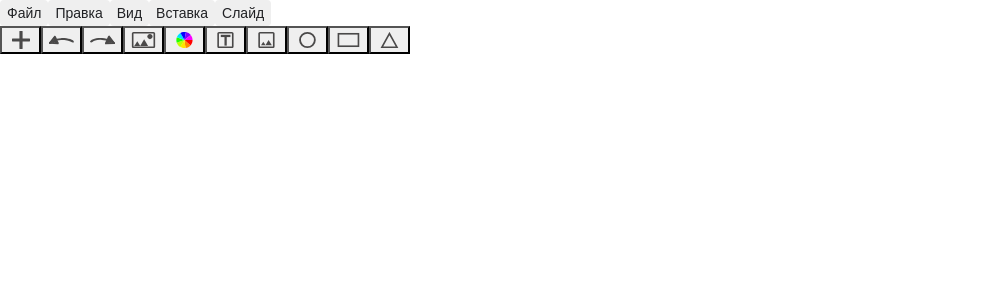
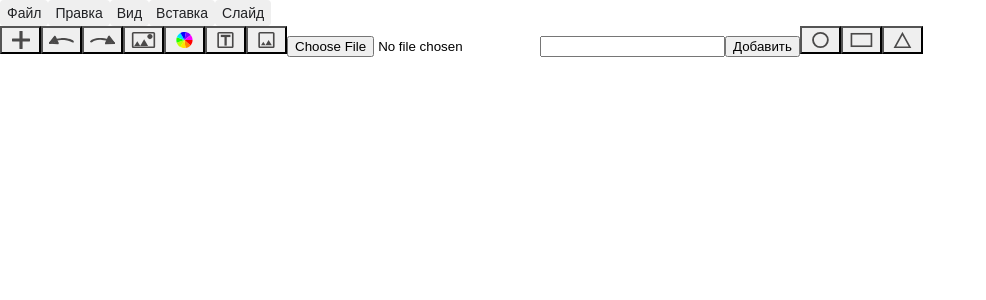
Before and after one commit to mrol1114/presentation-maker, a React (Create React App) app: page / in a window 1280 px wide. Shown: the top 300 px of the page, without its empty margins (0-986 px from the left). Built offline with nearby package versions, Linux system fonts and the light colour scheme.

Commit message:
теперь картинку можно добавить с пк и по урлу с помощью input

```diff
--- a/src/components/toolbar/Toolbar.tsx
+++ b/src/components/toolbar/Toolbar.tsx
@@ -39,7 +39,23 @@ function Toolbar(): JSX.Element
 
     const addImageHandler = () =>
     {
-        dispatch(functions.addArea, {areaType: "image"});
+
+    }
+
+    const addImageBaseHandler = event =>
+    {
+        const fileReader = new FileReader();
+
+        fileReader.onload = () => {
+            dispatch(functions.addArea, {areaType: "imageBase64", path: fileReader.result});
+        }
+        fileReader.readAsDataURL(event.target.files[0]);
+    }
+
+    const addImageUrlHandler = () =>
+    {
+        const url: string = document.getElementsByTagName("input")[1].value;
+        dispatch(functions.addArea, {areaType: "imageUrl", path: url});
     }
 
     const addElipseHandler = () =>
@@ -73,6 +89,9 @@ function Toolbar(): JSX.Element
                 onClick={addTextHandler} />
             <Button additionalClass={styles["image"] + " " + styles["icon"]}
                 onClick={addImageHandler} />
+            <input className={styles["image-base"]} type="file" accept=".jpg, .jpeg, .png" onChange={addImageBaseHandler} />
+            <input className={styles["image-url"]} type="url" />
+            <button className={styles['button']} type="submit" onClick={addImageUrlHandler}>Добавить</button>
             <Button additionalClass={styles["elipse"] + " " + styles["icon"]}
                 onClick={addElipseHandler} />
             <Button additionalClass={styles["rectangle"] + " " + styles["icon"]}
```
Also changed, not shown: src/components/slide/components/components/ImageComponent.tsx (+5 -2 lines).
